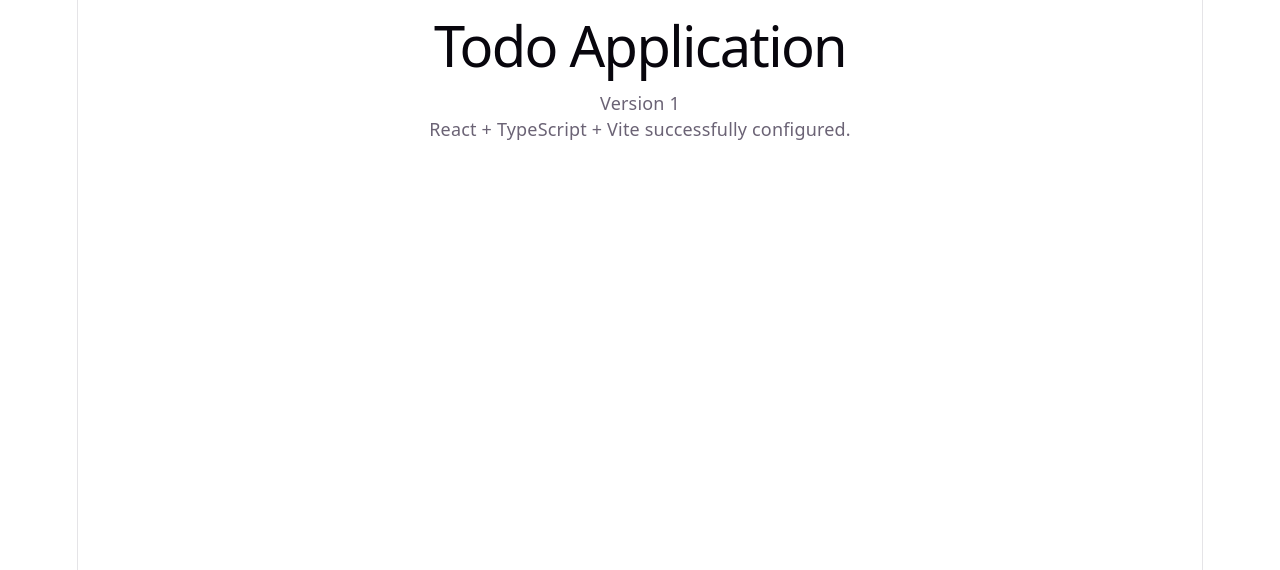
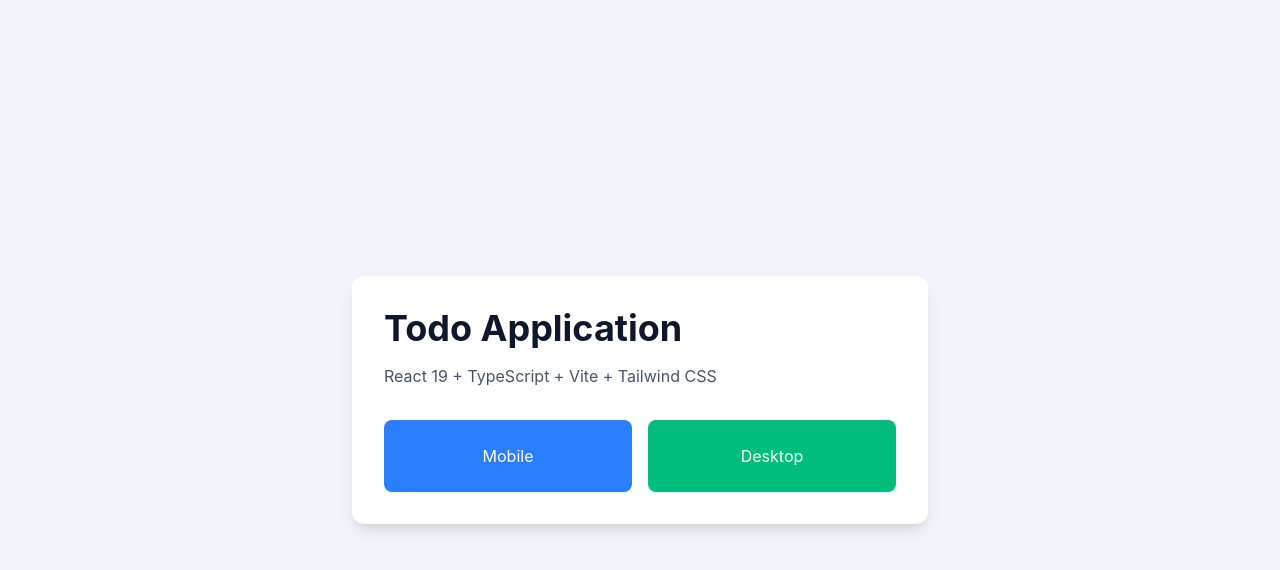
Before and after one commit to Mabel007/todo-application, a React (Vite) app: page / in a window 1280 px wide. Shown: the top 570 px of the page. Built offline with nearby package versions, Linux system fonts and the light colour scheme.

Commit message:
feat(TA-3): configure Tailwind CSS and global styling

```diff
--- a/package.json
+++ b/package.json
@@ -10,8 +10,10 @@
     "preview": "vite preview"
   },
   "dependencies": {
+    "@tailwindcss/vite": "^4.3.2",
     "react": "^19.2.7",
-    "react-dom": "^19.2.7"
+    "react-dom": "^19.2.7",
+    "tailwindcss": "^4.3.2"
   },
   "devDependencies": {
     "@eslint/js": "^10.0.1",
--- a/src/App.tsx
+++ b/src/App.tsx
@@ -1,23 +1,27 @@
 import { APP_NAME } from "@/constants/app";
 
-type AppProps = {
-  appName: string;
-  version: number;
-};
+function App() {
+  return (
+    <main className="flex min-h-screen items-center justify-center bg-slate-100 px-4">
+      <section className="w-full max-w-xl rounded-xl bg-white p-8 shadow-lg">
+        <h1 className="text-4xl font-bold text-slate-900">
+          {APP_NAME}
+        </h1>
 
-function App() {
-  const app: AppProps = {
-    appName: APP_NAME,
-    version: 1.0,
-  };
+        <p className="mt-4 text-slate-600">
+          React 19 + TypeScript + Vite + Tailwind CSS
+        </p>
 
-  return (
-    <main>
-      <h1>{app.appName}</h1>
+        <div className="mt-8 grid gap-4 sm:grid-cols-2">
+          <div className="rounded-lg bg-blue-500 p-6 text-center text-white">
+            Mobile
+          </div>
 
-      <p>Version {app.version}</p>
-
-      <p>React + TypeScript + Vite successfully configured.</p>
+          <div className="rounded-lg bg-emerald-500 p-6 text-center text-white">
+            Desktop
+          </div>
+        </div>
+      </section>
     </main>
   );
 }
--- a/src/index.css
+++ b/src/index.css
@@ -1,111 +1,14 @@
+@import "tailwindcss";
+
 :root {
-  --text: #6b6375;
-  --text-h: #08060d;
-  --bg: #fff;
-  --border: #e5e4e7;
-  --code-bg: #f4f3ec;
-  --accent: #aa3bff;
-  --accent-bg: rgba(170, 59, 255, 0.1);
-  --accent-border: rgba(170, 59, 255, 0.5);
-  --social-bg: rgba(244, 243, 236, 0.5);
-  --shadow:
-    rgba(0, 0, 0, 0.1) 0 10px 15px -3px, rgba(0, 0, 0, 0.05) 0 4px 6px -2px;
-
-  --sans: system-ui, 'Segoe UI', Roboto, sans-serif;
-  --heading: system-ui, 'Segoe UI', Roboto, sans-serif;
-  --mono: ui-monospace, Consolas, monospace;
-
-  font: 18px/145% var(--sans);
-  letter-spacing: 0.18px;
-  color-scheme: light dark;
-  color: var(--text);
-  background: var(--bg);
-  font-synthesis: none;
-  text-rendering: optimizeLegibility;
-  -webkit-font-smoothing: antialiased;
-  -moz-osx-font-smoothing: grayscale;
-
-  @media (max-width: 1024px) {
-    font-size: 16px;
-  }
-}
-
-@media (prefers-color-scheme: dark) {
-  :root {
-    --text: #9ca3af;
-    --text-h: #f3f4f6;
-    --bg: #16171d;
-    --border: #2e303a;
-    --code-bg: #1f2028;
-    --accent: #c084fc;
-    --accent-bg: rgba(192, 132, 252, 0.15);
-    --accent-border: rgba(192, 132, 252, 0.5);
-    --social-bg: rgba(47, 48, 58, 0.5);
-    --shadow:
-      rgba(0, 0, 0, 0.4) 0 10px 15px -3px, rgba(0, 0, 0, 0.25) 0 4px 6px -2px;
-  }
-
-  #social .button-icon {
-    filter: invert(1) brightness(2);
-  }
-}
-
-#root {
-  width: 1126px;
-  max-width: 100%;
-  margin: 0 auto;
-  text-align: center;
-  border-inline: 1px solid var(--border);
-  min-height: 100svh;
-  display: flex;
-  flex-direction: column;
-  box-sizing: border-box;
+  font-family:
+    Inter,
+    system-ui,
+    sans-serif;
 }
 
 body {
   margin: 0;
+  min-height: 100vh;
+  background: #f8fafc;
 }
-
-h1,
-h2 {
-  font-family: var(--heading);
-  font-weight: 500;
-  color: var(--text-h);
-}
-
-h1 {
-  font-size: 56px;
-  letter-spacing: -1.68px;
-  margin: 32px 0;
-  @media (max-width: 1024px) {
-    font-size: 36px;
-    margin: 20px 0;
-  }
-}
-h2 {
-  font-size: 24px;
-  line-height: 118%;
-  letter-spacing: -0.24px;
-  margin: 0 0 8px;
-  @media (max-width: 1024px) {
-    font-size: 20px;
-  }
-}
-p {
-  margin: 0;
-}
-
-code,
-.counter {
-  font-family: var(--mono);
-  display: inline-flex;
-  border-radius: 4px;
-  color: var(--text-h);
-}
-
-code {
-  font-size: 15px;
-  line-height: 135%;
-  padding: 4px 8px;
-  background: var(--code-bg);
-}
--- a/vite.config.ts
+++ b/vite.config.ts
@@ -1,10 +1,11 @@
 import { defineConfig } from 'vite'
 import react from '@vitejs/plugin-react'
 import path from 'path'
+import tailwindcss from '@tailwindcss/vite'
 
 // https://vite.dev/config/
 export default defineConfig({
-  plugins: [react()],
+  plugins: [react(), tailwindcss()],
   resolve: {
     alias: {
       "@": path.resolve(__dirname, "./src"),
```
Also changed, not shown: 2 other files (tests, documents, lock files or other folders).
